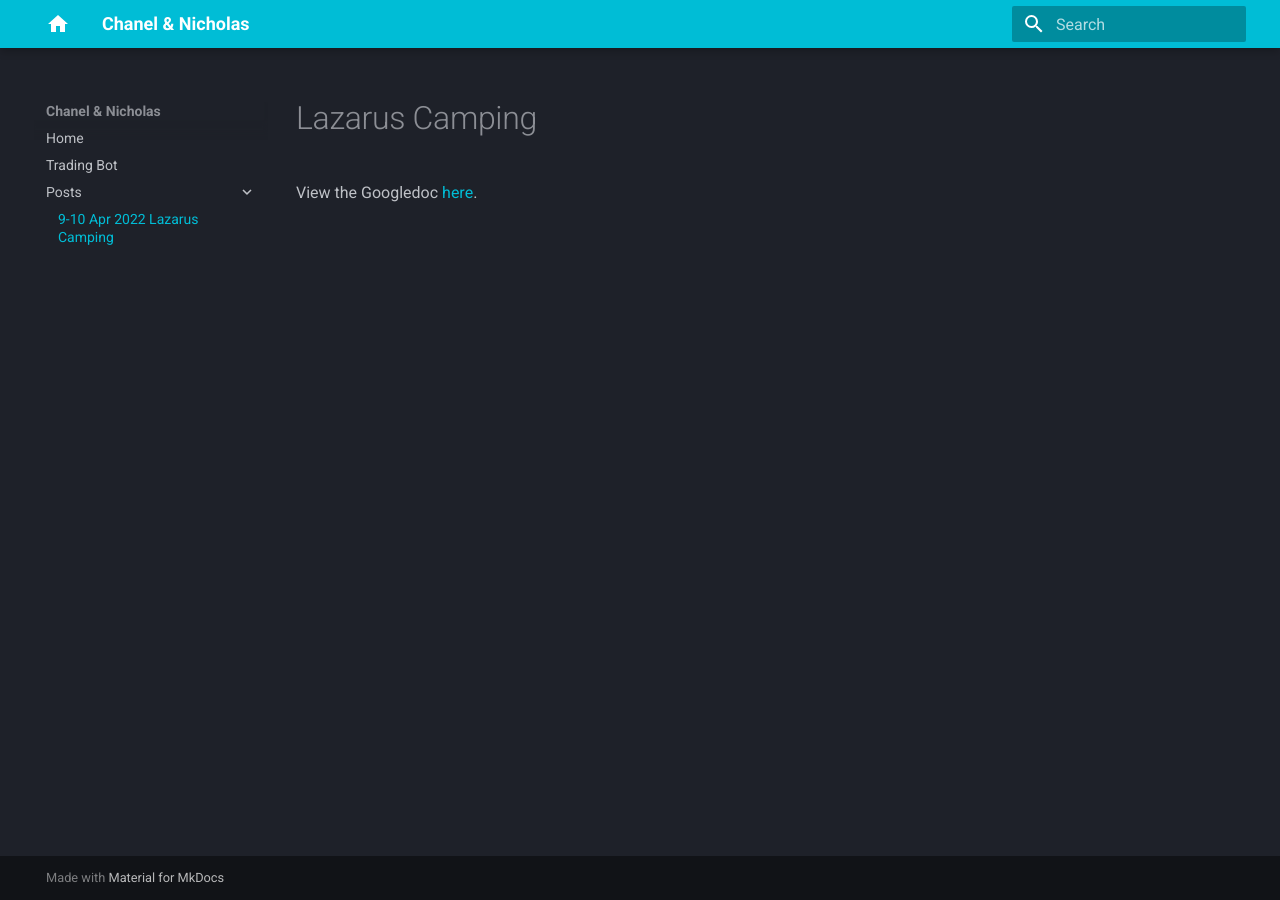
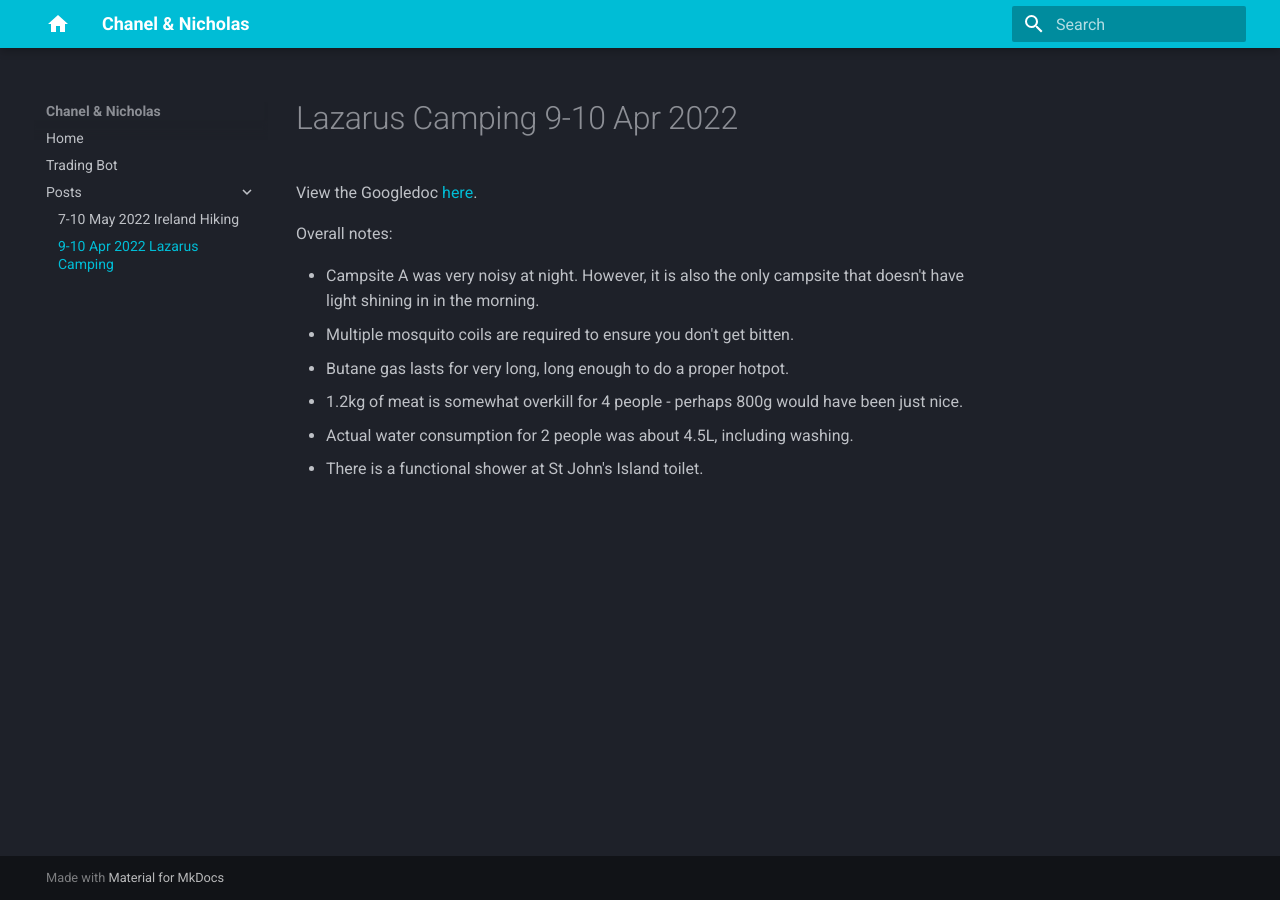
Before and after one commit to extrange/chanel, an MkDocs documentation site: the page built from docs/posts/2022-04-09-lazarus-camping.md, in a window 1280 px wide. Built offline with MkDocs 1.6.1 and Material for MkDocs 9.7.7, drawn with Linux system fonts in a browser that asks for light colours.

Commit message:
Added ireland-hiking, some notes for lazarus camping trip.

```diff
--- a/docs/posts/2022-04-09-lazarus-camping.md
+++ b/docs/posts/2022-04-09-lazarus-camping.md
@@ -1,3 +1,12 @@
-# Lazarus Camping
+# Lazarus Camping 9-10 Apr 2022
 
 View the Googledoc [here](https://docs.google.com/document/d/1VgrcRbaE5e53prO1wEJPsizRMgcrywAKtR38Z9SLu44/edit?usp=sharing).
+
+Overall notes:
+
+- Campsite A was very noisy at night. However, it is also the only campsite that doesn't have light shining in in the morning.
+- Multiple mosquito coils are required to ensure you don't get bitten.
+- Butane gas lasts for very long, long enough to do a proper hotpot.
+- 1.2kg of meat is somewhat overkill for 4 people - perhaps 800g would have been just nice.
+- Actual water consumption for 2 people was about 4.5L, including washing.
+- There is a functional shower at St John's Island toilet.
--- a/mkdocs.yml
+++ b/mkdocs.yml
@@ -19,6 +19,7 @@ nav:
   - Home: index.md
   - Trading Bot: trading-bot.md
   - Posts:
+    - 7-10 May 2022 Ireland Hiking: posts/2022-05-ireland-hiking.md
     - 9-10 Apr 2022 Lazarus Camping: posts/2022-04-09-lazarus-camping.md
 markdown_extensions:
   - abbr
```
Also changed, not shown: docs/posts/2022-05-ireland-hiking.md (added, +3 -0 lines).
